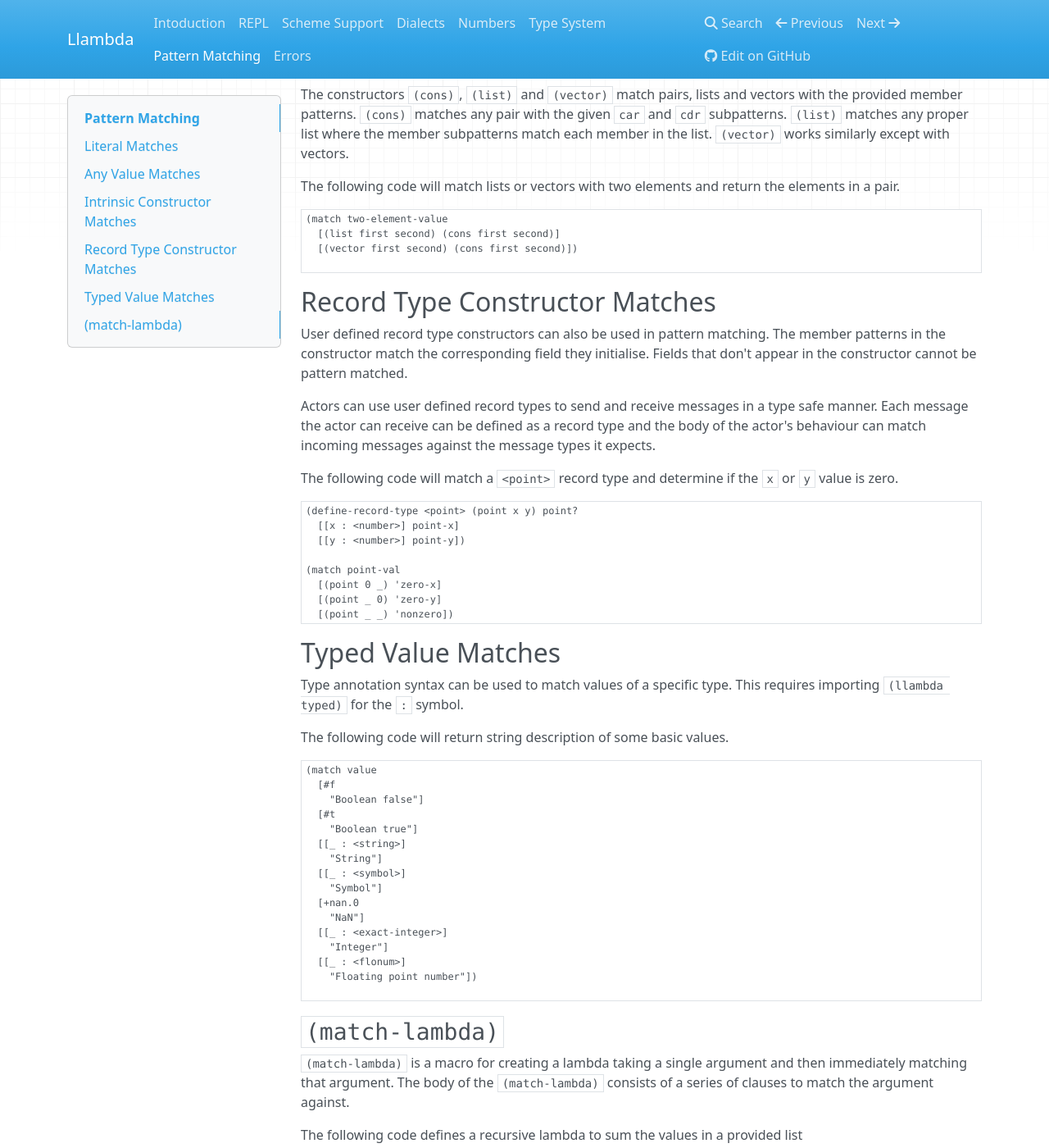
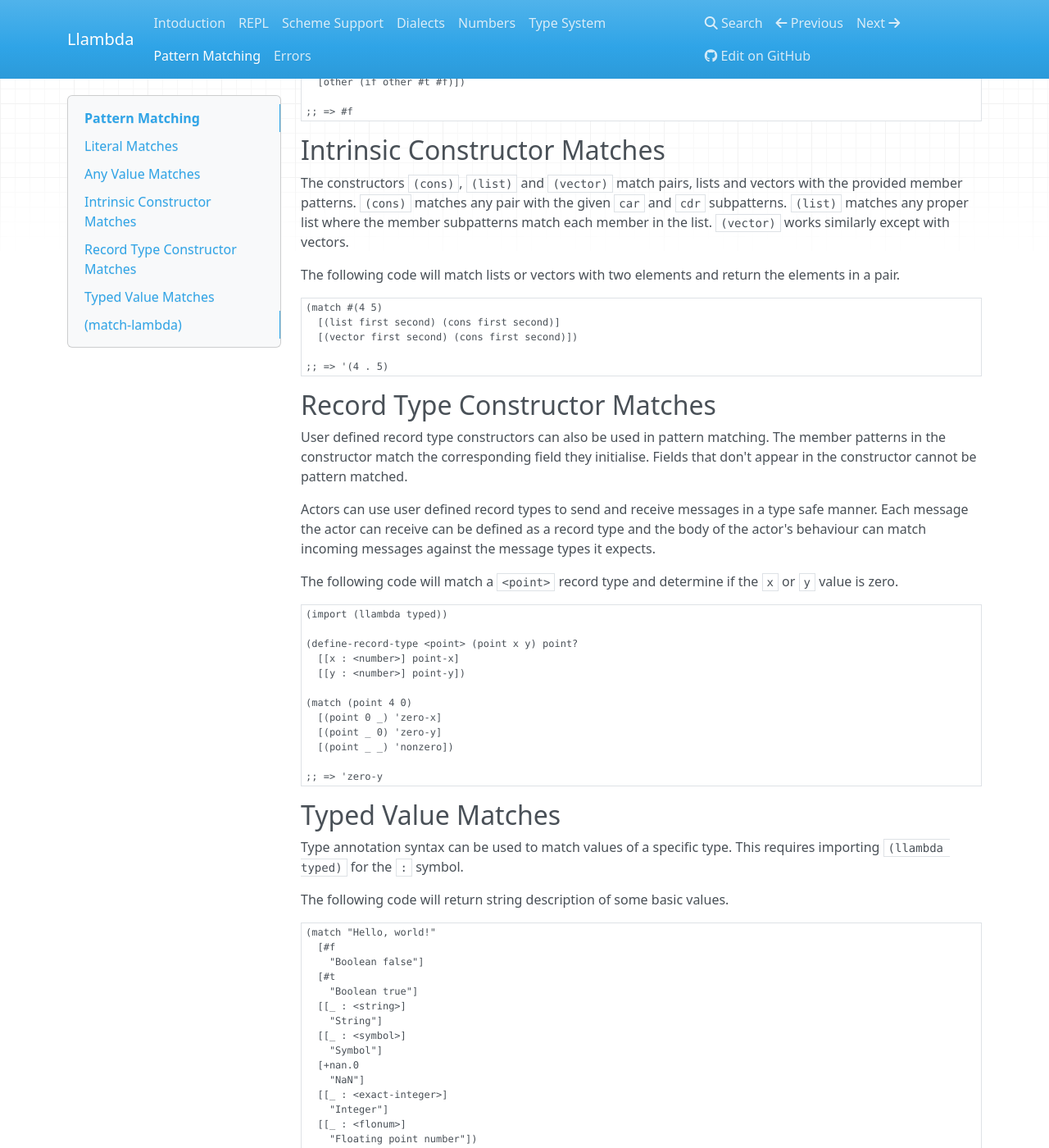
Before and after one commit to etaoins/llambda, an MkDocs documentation site: the page built from docs/pattern-matching.md, in a window 1280 px wide and 1400 px high, scrolled down 903 px. Shown: the whole window at 82% size. Built offline with MkDocs 1.6.1, drawn with Linux system fonts in a browser that asks for light colours; nearby versions of some CDN libraries; old or Windows-style settings are respelled for this version of MkDocs; some of the changed text lies outside the part shown.

Commit message:
Initial buell support
This allows us to automatically verify that code samples from our
documentation are valid.

````diff
--- a/docs/pattern-matching.md
+++ b/docs/pattern-matching.md
@@ -11,10 +11,14 @@ Any self-evaluating value (such as numbers, strings, bytevectors, etc) or quoted
 
 The following code will convert the exact integers 1-3 to descriptive symbols. Any other value will signal a ``match-error``
 ```racket
-(match input-val
+(import (llambda match))
+
+(match 2
   [1 'one]
   [2 'two]
   [3 'three])
+
+;; => 'two
 ```
 
 Any Value Matches
@@ -23,10 +27,12 @@ An unquoted symbol will match any value and bind that value in the clause's body
 
 The following code will convert the strings "true" and "false" to their boolean counterparts and takes the boolean value of any other value.
 ```racket
-(match input-val
+(match "false"
   ["true" #t]
   ["false" #f]
   [other (if other #t #f)])
+
+;; => #f
 ```
 
 Intrinsic Constructor Matches
@@ -35,10 +41,11 @@ The constructors ``(cons)``, ``(list)`` and ``(vector)`` match pairs, lists and
 
 The following code will match lists or vectors with two elements and return the elements in a pair.
 ```racket
-(match two-element-value
+(match #(4 5)
   [(list first second) (cons first second)]
   [(vector first second) (cons first second)])
 
+;; => '(4 . 5)
 ```
 
 Record Type Constructor Matches
@@ -49,14 +56,18 @@ Actors can use user defined record types to send and receive messages in a type
 
 The following code will match a ``<point>`` record type and determine if the ``x`` or ``y`` value is zero.
 ```racket
+(import (llambda typed))
+
 (define-record-type <point> (point x y) point?
   [[x : <number>] point-x]
   [[y : <number>] point-y])
 
-(match point-val
+(match (point 4 0)
   [(point 0 _) 'zero-x]
   [(point _ 0) 'zero-y]
   [(point _ _) 'nonzero])
+
+;; => 'zero-y
 ```
 
 Typed Value Matches
@@ -65,7 +76,7 @@ Type annotation syntax can be used to match values of a specific type. This requ
 
 The following code will return string description of some basic values.
 ```racket
-(match value
+(match "Hello, world!"
   [#f
     "Boolean false"]
   [#t
````
Also changed, not shown: other parts of docs/pattern-matching.md (+3 -0 lines), docs/types.md (+16 -0 lines), 1 other file.
